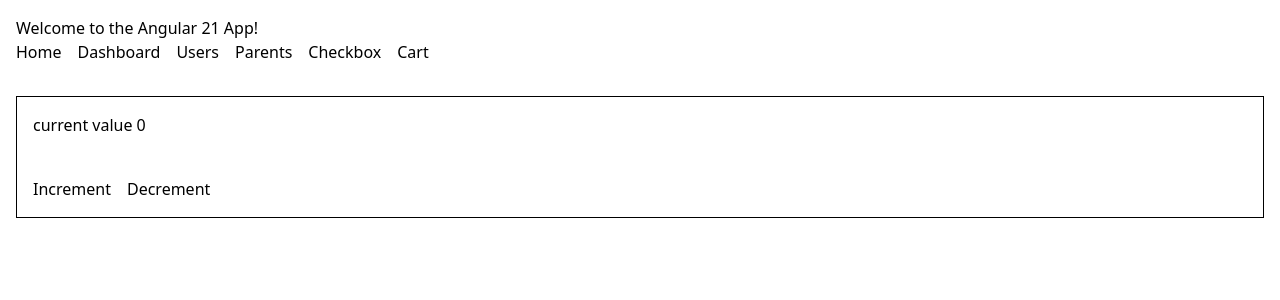
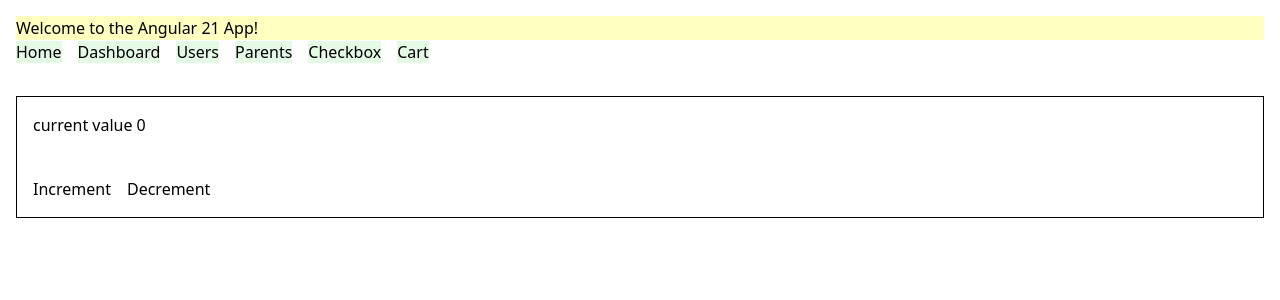
Before and after one commit to llccing-demo/angular-21, an Angular app: page / in a window 1280 px wide. Shown: the top 300 px of the page. Built offline with nearby package versions, Linux system fonts and the light colour scheme.

Commit message:
feat: Use signals with directives

```diff
--- a/src/app/app.html
+++ b/src/app/app.html
@@ -1,29 +1,29 @@
 <div class="p-4">
-    <h1>Welcome to the Angular 21 App!</h1>
+  <h1 appHightlight>Welcome to the Angular 21 App!</h1>
 
   <ul class="flex gap-4">
     <li>
-        <a routerLink="/">Home</a>
+      <a routerLink="/" appHightlight color="green" [intensity]="0.2">Home</a>
     </li>
 
     <li>
-        <a routerLink="/dashboard">Dashboard</a>
+      <a routerLink="/dashboard" appHightlight color="green" [intensity]="0.2">Dashboard</a>
     </li>
 
     <li>
-        <a routerLink="/users">Users</a>
+      <a routerLink="/users" appHightlight color="green" [intensity]="0.2">Users</a>
     </li>
 
     <li>
-        <a routerLink="/parents">Parents</a>
+      <a routerLink="/parents" appHightlight color="green" [intensity]="0.2">Parents</a>
     </li>
 
     <li>
-        <a routerLink="/checkbox">Checkbox</a>
+      <a routerLink="/checkbox" appHightlight color="green" [intensity]="0.2">Checkbox</a>
     </li>
 
     <li>
-        <a routerLink="/cart">Cart</a>
+      <a routerLink="/cart" appHightlight color="green" [intensity]="0.2">Cart</a>
     </li>
   </ul>
 </div>
--- a/src/app/app.ts
+++ b/src/app/app.ts
@@ -1,11 +1,13 @@
-import { Component, signal } from '@angular/core';
+import { ChangeDetectionStrategy, Component, signal } from '@angular/core';
 import { RouterOutlet, RouterLinkWithHref } from '@angular/router';
+import { Hightlight } from './directives/hightlight';
 
 @Component({
   selector: 'app-root',
-  imports: [RouterOutlet, RouterLinkWithHref],
+  imports: [RouterOutlet, RouterLinkWithHref, Hightlight],
   templateUrl: './app.html',
-  styleUrl: './app.css'
+  styleUrl: './app.css',
+  changeDetection: ChangeDetectionStrategy.OnPush,
 })
 export class App {
   protected readonly title = signal('angular-21');
--- /dev/null
+++ b/src/app/directives/hightlight.ts
@@ -0,0 +1,36 @@
+import { Directive, input, signal, computed } from '@angular/core';
+
+@Directive({
+  selector: '[appHightlight]',
+  host: {
+    '[style.backgroundColor]': 'backgroundStyle()',
+    '(mouseenter)': 'onMouseEnter()',
+    '(mouseleave)': 'onMouseLeave()'
+  }
+})
+export class Hightlight {
+  color = input<string>('yellow');
+  intensity = input<number>(0.5);
+
+  private isHovered = signal(false);
+
+  backgroundStyle = computed(() => {
+    const baseColor = this.color();
+    const alpha = this.isHovered() ? this.intensity() : this.intensity() * 0.5;
+    const colorMap: Record<string, string> = {
+      'yellow': `rgba(255, 255, 0, ${alpha})`,
+      'blue': `rgba(0, 100, 255, ${alpha})`,
+      'green': `rgba(0, 200, 0, ${alpha})`,
+      'red': `rgba(255, 0, 0, ${alpha})`,
+    };
+    return colorMap[baseColor] || colorMap['yellow'];
+  });
+
+  onMouseEnter() {
+    this.isHovered.set(true);
+  }
+
+  onMouseLeave() {
+    this.isHovered.set(false);
+  }
+}
```
Also changed, not shown: 1 other file (tests, documents, lock files or other folders). Lines whose indentation alone changed are shown as unchanged.
